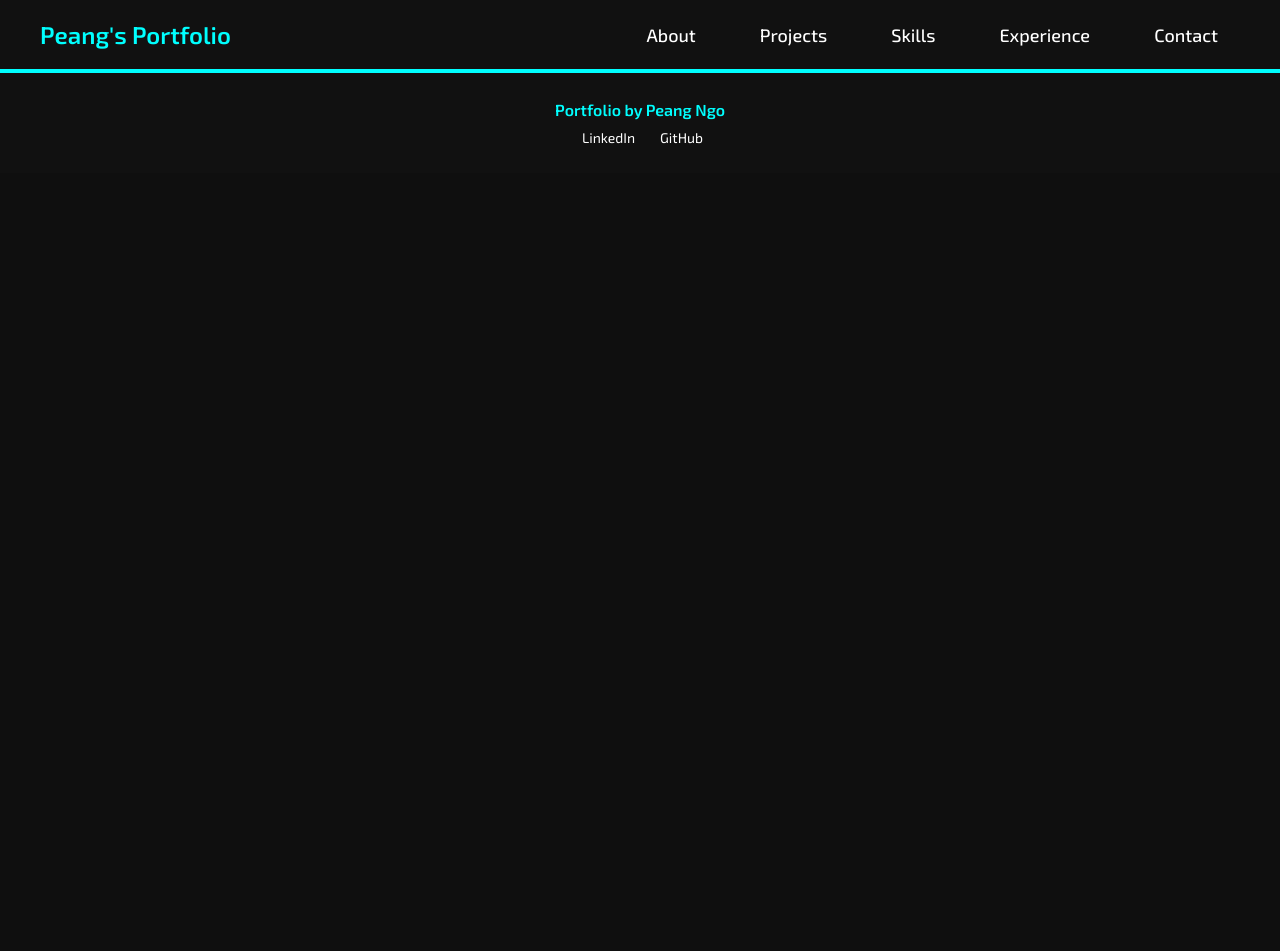
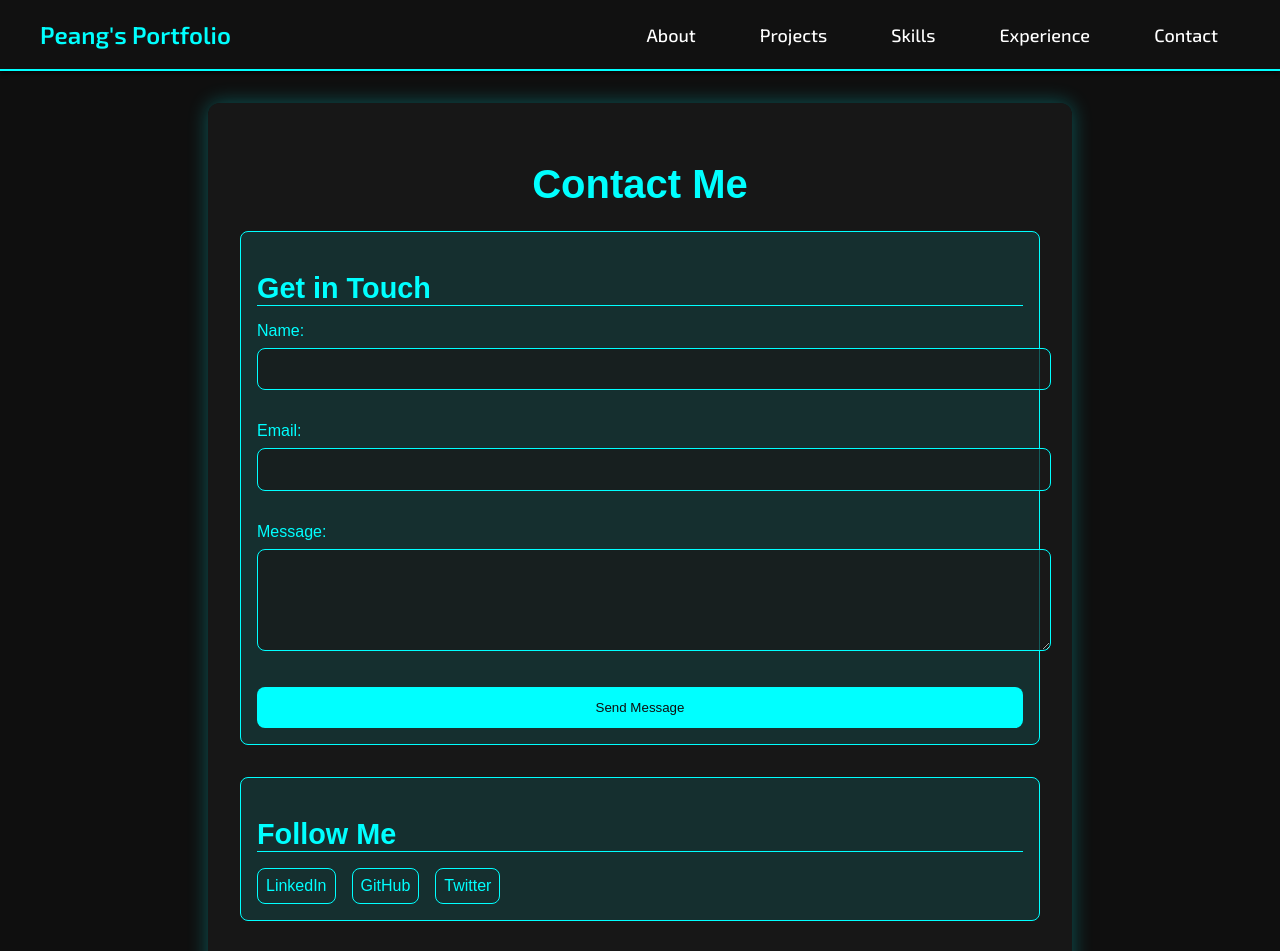
Before and after one commit to pingno/Show, a React (Create React App) app in the folder show/: page /contact in a window 1280 px wide. Shown: the top 951 px of the page. Before the commit the page ends 800 px from the top, so only its background shows below. Built offline with nearby package versions, Linux system fonts and the light colour scheme.

Commit message:
contact section

```diff
--- a/show/src/App.js
+++ b/show/src/App.js
@@ -6,6 +6,7 @@ import Navigation from "./components/Navigation";
 import Footer from "./components/Footer";
 import Home from "./components/Home";
 import About from "./components/About";
+import Contact from "./components/Contact";
 // import Projects from "./components/Projects";
 // import Skills from "./components/Skills";
 // import Experience from "./components/Experience";
@@ -29,6 +30,7 @@ const App = () => {
           <Route path="/skills" element={<Skills />} />
           <Route path="/experience" element={<Experience />} />
           <Route path="/contact" element={<Contact />} /> */}
+          <Route path="/contact" element={<Contact />} />
         </Routes>
 
         <Footer />
--- /dev/null
+++ b/show/src/components/Contact/Contact.css
@@ -0,0 +1,117 @@
+/* Contact.css */
+
+body {
+    background-color: #0f0f0f;
+    font-family: 'Roboto', sans-serif;
+    margin: 0;
+    padding: 0;
+  }
+
+  .contact-container {
+    max-width: 800px;
+    margin: 2rem auto;
+    padding: 2rem;
+    background: rgba(25, 25, 25, 0.9);
+    border-radius: 12px;
+    box-shadow: 0 0 20px rgba(0, 255, 255, 0.3);
+    color: #fff;
+    font-family: 'Orbitron', sans-serif;
+  }
+
+  .contact-title {
+    font-size: 2.5rem;
+    margin-bottom: 1.5rem;
+    color: #0ff;
+    text-align: center;
+  }
+
+  .section-title {
+    font-size: 1.8rem;
+    margin-bottom: 1rem;
+    color: #0ff;
+    border-bottom: 1px solid #0ff;
+  }
+
+  .contact-form-section, .social-media-section, .contact-info-section {
+    padding: 1rem;
+    border: 1px solid #0ff;
+    border-radius: 8px;
+    background: rgba(0, 255, 255, 0.1);
+    margin-bottom: 2rem;
+  }
+
+  .contact-form {
+    display: flex;
+    flex-direction: column;
+  }
+
+  .form-group {
+    margin-bottom: 1rem;
+  }
+
+  label {
+    color: #0ff;
+    margin-bottom: 0.5rem;
+    display: block;
+  }
+
+  input, textarea {
+    width: 100%;
+    padding: 0.8rem;
+    margin-bottom: 1rem;
+    border: 1px solid #0ff;
+    border-radius: 8px;
+    background: rgba(25, 25, 25, 0.7);
+    color: #fff;
+    transition: border 0.3s;
+  }
+
+  input:focus, textarea:focus {
+    outline: none;
+    border-color: #ff0;
+  }
+
+  .submit-button {
+    background: #0ff;
+    border: none;
+    color: #0f0f0f;
+    padding: 0.8rem 1.2rem;
+    border-radius: 8px;
+    cursor: pointer;
+    transition: background 0.3s, transform 0.3s;
+  }
+
+  .submit-button:hover {
+    background: #ff0;
+    transform: scale(1.05);
+  }
+
+  .social-media-links {
+    display: flex;
+    gap: 1rem;
+  }
+
+  .social-link {
+    color: #0ff;
+    text-decoration: none;
+    padding: 0.5rem;
+    border: 1px solid #0ff;
+    border-radius: 8px;
+    transition: background 0.3s, color 0.3s;
+  }
+
+  .social-link:hover {
+    background: #0ff;
+    color: #0f0f0f;
+  }
+
+  .contact-info-section p {
+    font-size: 1rem;
+    color: #ccc;
+    line-height: 1.4;
+  }
+
+  .contact-container div:hover {
+    transform: translateY(-5px);
+    transition: transform 0.3s;
+  }
--- /dev/null
+++ b/show/src/components/Contact/index.js
@@ -0,0 +1,52 @@
+import React from "react";
+import "./Contact.css";
+
+const Contact = () => {
+  return (
+    <div className="contact-container">
+      <h1 className="contact-title">Contact Me</h1>
+
+      <div className="contact-form-section">
+        <h2 className="section-title">Get in Touch</h2>
+        <form className="contact-form">
+          <div className="form-group">
+            <label htmlFor="name">Name:</label>
+            <input type="text" id="name" name="name" required />
+          </div>
+          <div className="form-group">
+            <label htmlFor="email">Email:</label>
+            <input type="email" id="email" name="email" required />
+          </div>
+          <div className="form-group">
+            <label htmlFor="message">Message:</label>
+            <textarea id="message" name="message" rows="5" required></textarea>
+          </div>
+          <button type="submit" className="submit-button">Send Message</button>
+        </form>
+      </div>
+
+      <div className="social-media-section">
+        <h2 className="section-title">Follow Me</h2>
+        <div className="social-media-links">
+          <a href="https://www.linkedin.com" target="_blank" rel="noopener noreferrer" className="social-link">
+            LinkedIn
+          </a>
+          <a href="https://github.com" target="_blank" rel="noopener noreferrer" className="social-link">
+            GitHub
+          </a>
+          <a href="https://twitter.com" target="_blank" rel="noopener noreferrer" className="social-link">
+            Twitter
+          </a>
+        </div>
+      </div>
+
+      <div className="contact-info-section">
+        <h2 className="section-title">Contact Info</h2>
+        <p>Email: peang@example.com</p>
+        <p>Location: Dallas, Texas</p>
+      </div>
+    </div>
+  );
+};
+
+export default Contact;
```
